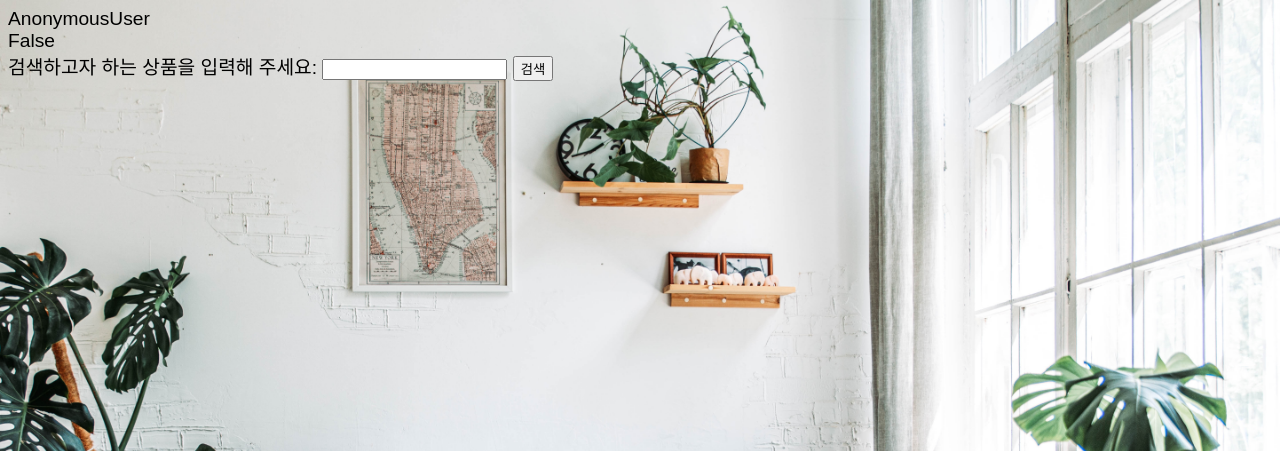
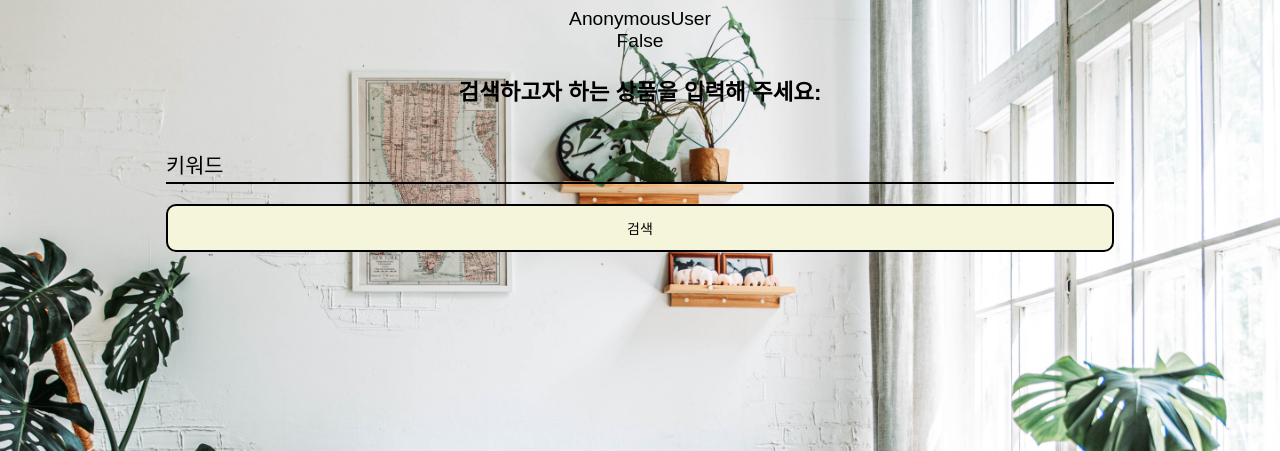
Before and after one commit to eqfwcev123/gmarket_price_checker, a Django app: page /shopping/shoppinglist/ in a window 1280 px wide. Shown: the top 451 px of the page. Run offline with Django 3.2, Linux system fonts and the light colour scheme; data that the repository does not hold is empty.

Commit message:
changed item-wrapper templates

```diff
--- a/app/templates/shop/shoppingList.html
+++ b/app/templates/shop/shoppingList.html
@@ -2,42 +2,52 @@
 {% load static %}
 {% block content %}
     <div>
-    <div>{{ request.user }}</div>
-    <div>{{ request.user.is_authenticated }}</div>
+        <div class="shopping-title">{{ request.user }}</div>
+        <div class="shopping-title">{{ request.user.is_authenticated }}</div>
 
-    <form action="{% url 'shop:shopping-list'%}" method="POST">
+        <form action="{% url 'shop:shopping-list' %}" method="POST">
             {% csrf_token %}
-        <label> 검색하고자 하는 상품을 입력해 주세요:</label>
-        <input type="text" name="keyword">
-        <button>검색</button>
+            <h3 class="shopping-title"> 검색하고자 하는 상품을 입력해 주세요:</h3>
+            <div class="form__group">
+                <input class="form__field" type="text" name="keyword" placeholder="키워드를 입력해 주세요" required/>
+                <label class="form__label">키워드</label>
+            </div>
+            <div class="button__group">
+                <button class="form__button">검색</button>
+            </div>
+
         </form>
         {% for item in items %}
             <div class="item-wrapper">
                 <div><label class="item-wrapper-label">상품 이름: </label>
-            <p class="item-wrapper-info">{{item.item_name}}</p></div>
+                    <p class="item-wrapper-info">{{ item.item_name }}</p></div>
 
                 {% if item.item_discount_rate %}
                     <div><label class="item-wrapper-label">할인률: </label>
-            <p class="item-wrapper-info">{{item.item_discount_rate}}</p>
+                        <p class="item-wrapper-info">{{ item.item_discount_rate }}</p>
                     </div>
                 {% else %}
-        <div><label class="item-wrapper-label">할인률: 0%</label></div>
+                    <div><label class="item-wrapper-label">할인률:</label>
+                        <p class="item-wrapper-info">0%</p>
+                    </div>
                 {% endif %}
 
 
                 <div><label class="item-wrapper-label">원가: </label>
-            <p class="item-wrapper-info">{{item.item_original_price}}</p></div>
+                    <p class="item-wrapper-info">{{ item.item_original_price }}</p></div>
 
 
                 {% if item.item_discount_price %}
                     <div><label class="item-wrapper-label">할인가: </label>
-            <p class="item-wrapper-info">{{item.item_discount_price}}</p></div>
+                        <p class="item-wrapper-info">{{ item.item_discount_price }}</p></div>
                     </div>
                 {% else %}
-    <div><label class="item-wrapper-label">할인가: 없음</label></div>
+                    <div><label class="item-wrapper-label">할인가: </label>
+                        <p class="item-wrapper-info">없음</p>
+                    </div>
                 {% endif %}
 
             </div>
         {% endfor %}
     </div>
-{% endblock%}
+{% endblock %}
```
Lines whose indentation alone changed are shown as unchanged.
